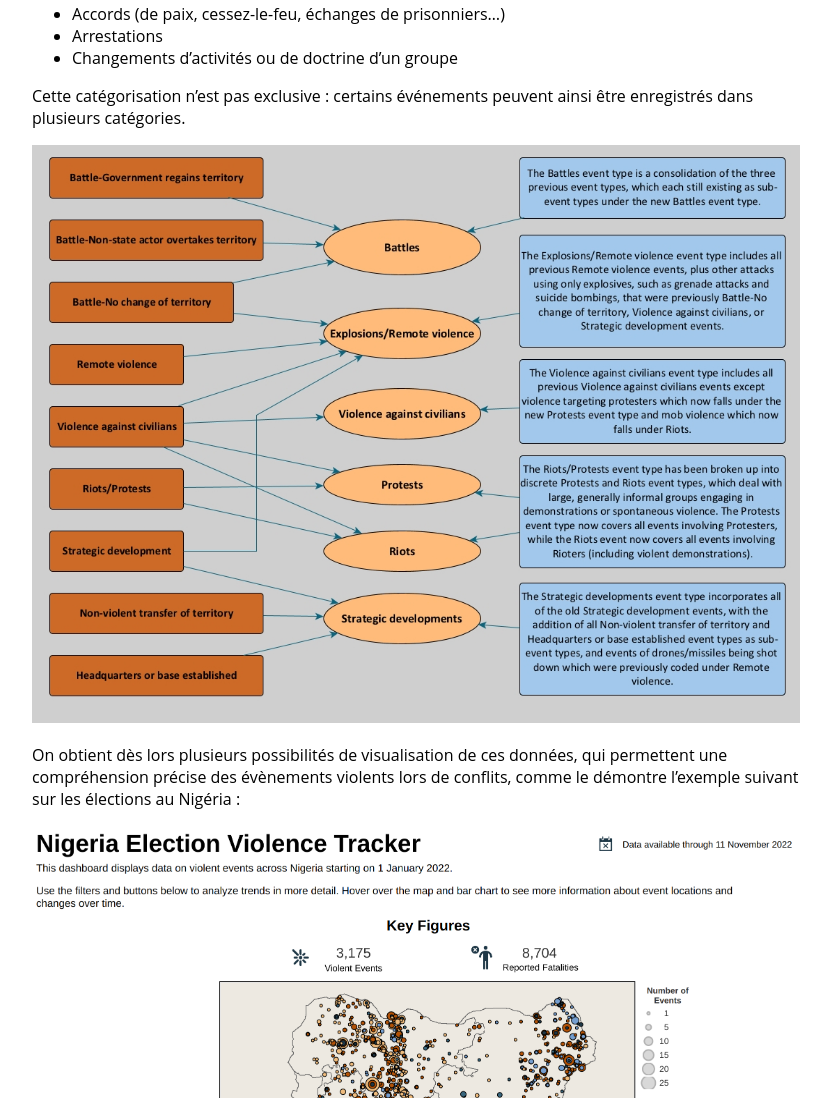
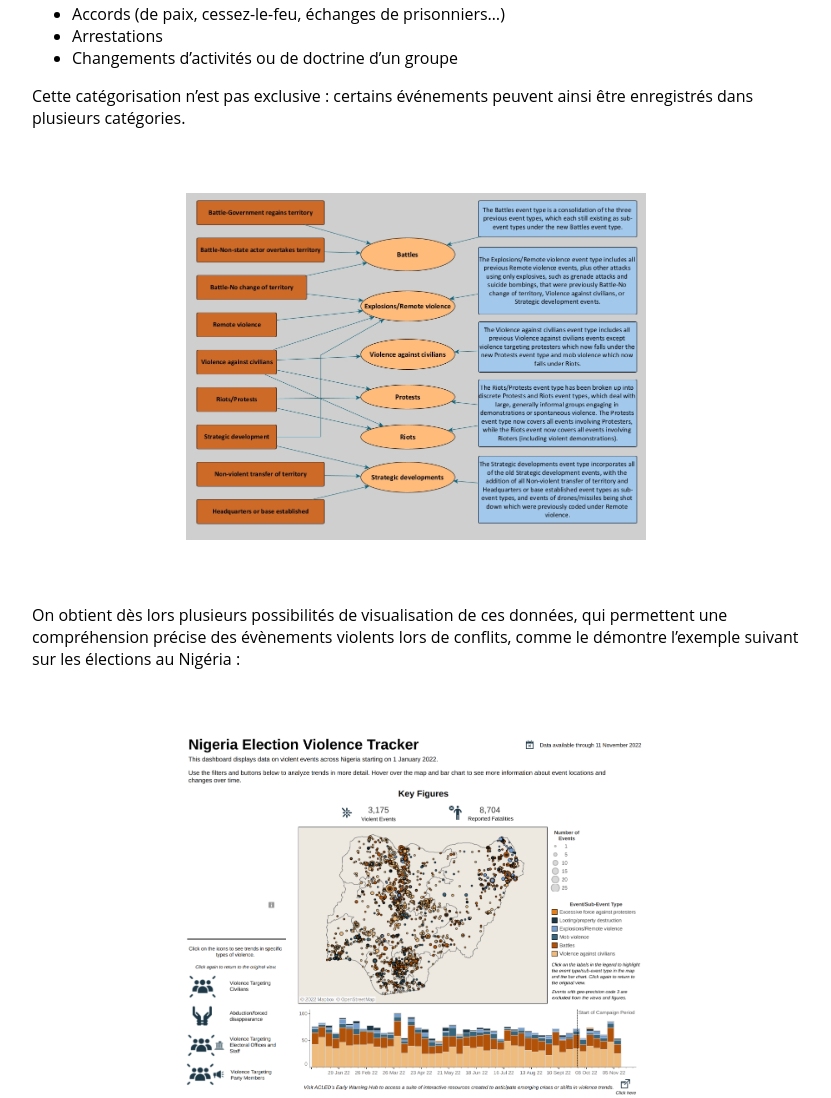
Before and after one commit to ccoellen/acled, a website built with Vite: page index.html in a window 1280 px wide. Shown: the part 2357-3455 px from the top of the page, without its empty margins (224-1055 px from the left). Built offline with nearby package versions, Linux system fonts and the light colour scheme.

Commit message:
Blocage du référencement

```diff
--- /dev/null
+++ b/public/robots.txt
@@ -0,0 +1,2 @@
+User-agent: *
+Disallow: /
--- a/src/style.css
+++ b/src/style.css
@@ -9,7 +9,9 @@ body {
 }
 
 img {
-    width: 100%;
+    width: 60%;
+    margin: 4rem auto;
+    display: block;
 }
 
 iframe {
```
